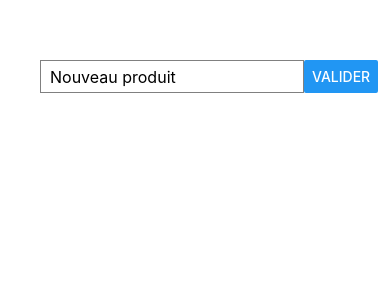
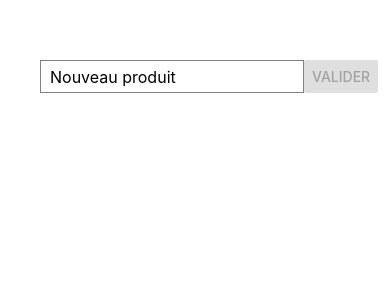
Before and after one commit to alexdevops007/shopping-list, a React Native app: screen / in a window 390 px wide. Shown: the top 300 px of the page. Built offline with nearby package versions, Linux system fonts and the light colour scheme.

Commit message:
disabled button

```diff
--- a/components/ProductInput.js
+++ b/components/ProductInput.js
@@ -1,8 +1,17 @@
-import { Alert, Button, StyleSheet, TextInput, View } from "react-native";
-import { useState } from "react";
+import { Button, StyleSheet, TextInput, View } from "react-native";
+import { useEffect, useState } from "react";
 
 export default function ProductInput({ onProductAdd }) {
   const [product, setProduct] = useState("");
+  const [isDisable, setIsDisable] = useState(true);
+
+  useEffect(() => {
+    if (product.trim().length > 1) {
+      setIsDisable(false);
+    } else {
+      setIsDisable(true);
+    }
+  }, [product]);
 
   const inputHandler = (val) => setProduct(val);
 
@@ -11,32 +20,6 @@ export default function ProductInput({ onProductAdd }) {
     if (trimmedProduct !== "" && trimmedProduct.length > 1) {
       onProductAdd(trimmedProduct);
       setProduct("");
-    } else {
-      Alert.alert(
-        "Désolé",
-        "Nombre de caractères doit être > 1",
-        [
-          {
-            text: `D'ACCORD`,
-            onPress: () => console.warn("Cancel Pressed"),
-            style: "cancel",
-          },
-          {
-            text: "COMPRIS",
-            onPress: () => console.warn("OK Pressed"),
-            style: "destructive",
-          },
-          {
-            text: "OUI",
-            onPress: () => console.warn("OK Pressed"),
-            style: "destructive",
-          },
-        ],
-        {
-          cancelable: true,
-          onDismiss: () => console.warn("Dismiss"),
-        }
-      );
     }
   };
   return (
@@ -47,7 +30,7 @@ export default function ProductInput({ onProductAdd }) {
         onChangeText={inputHandler}
         value={product}
       />
-      <Button title="Valider" onPress={submitHandler} />
+      <Button title="Valider" onPress={submitHandler} disabled={isDisable} />
     </View>
   );
 }
```
